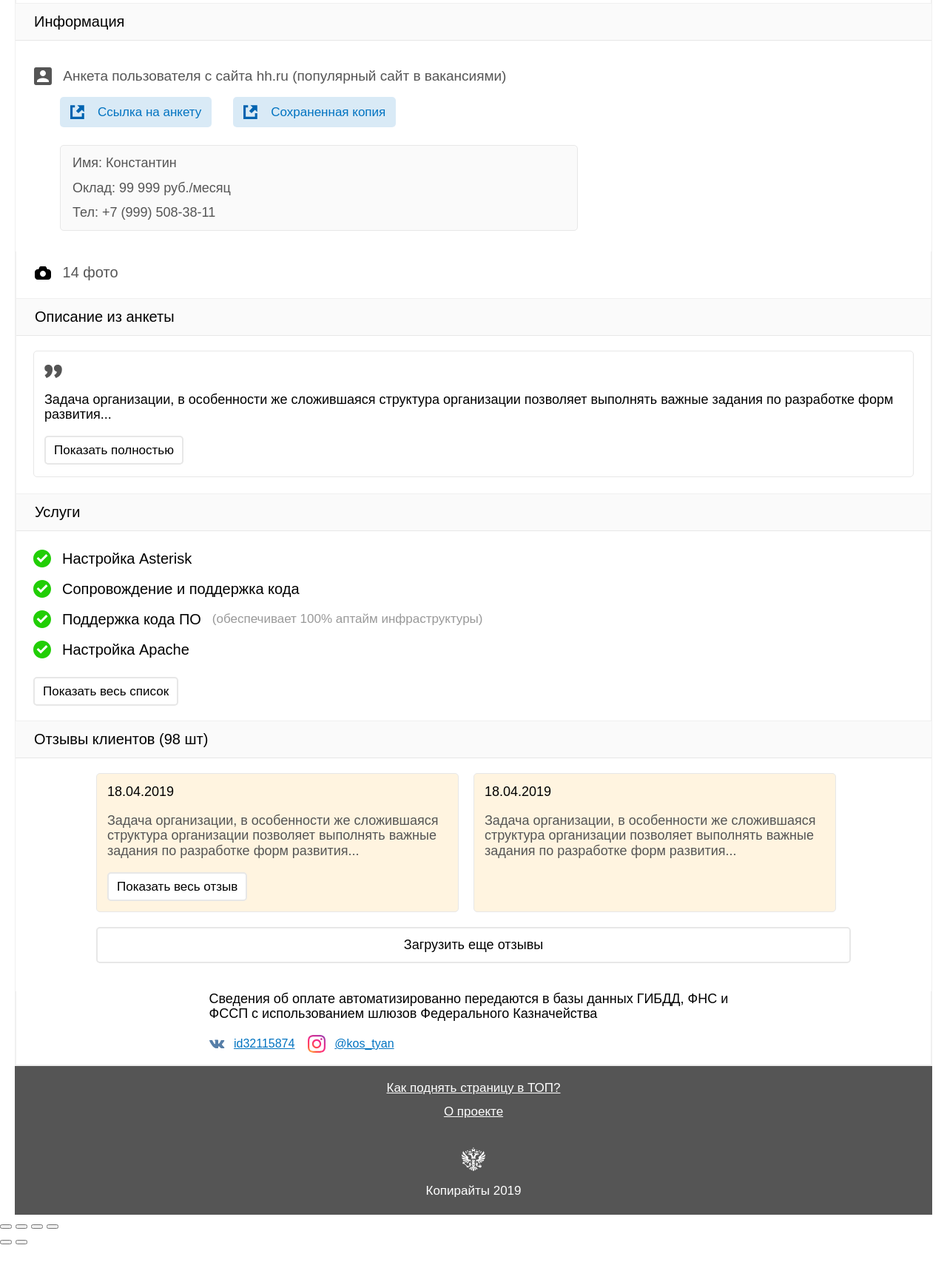
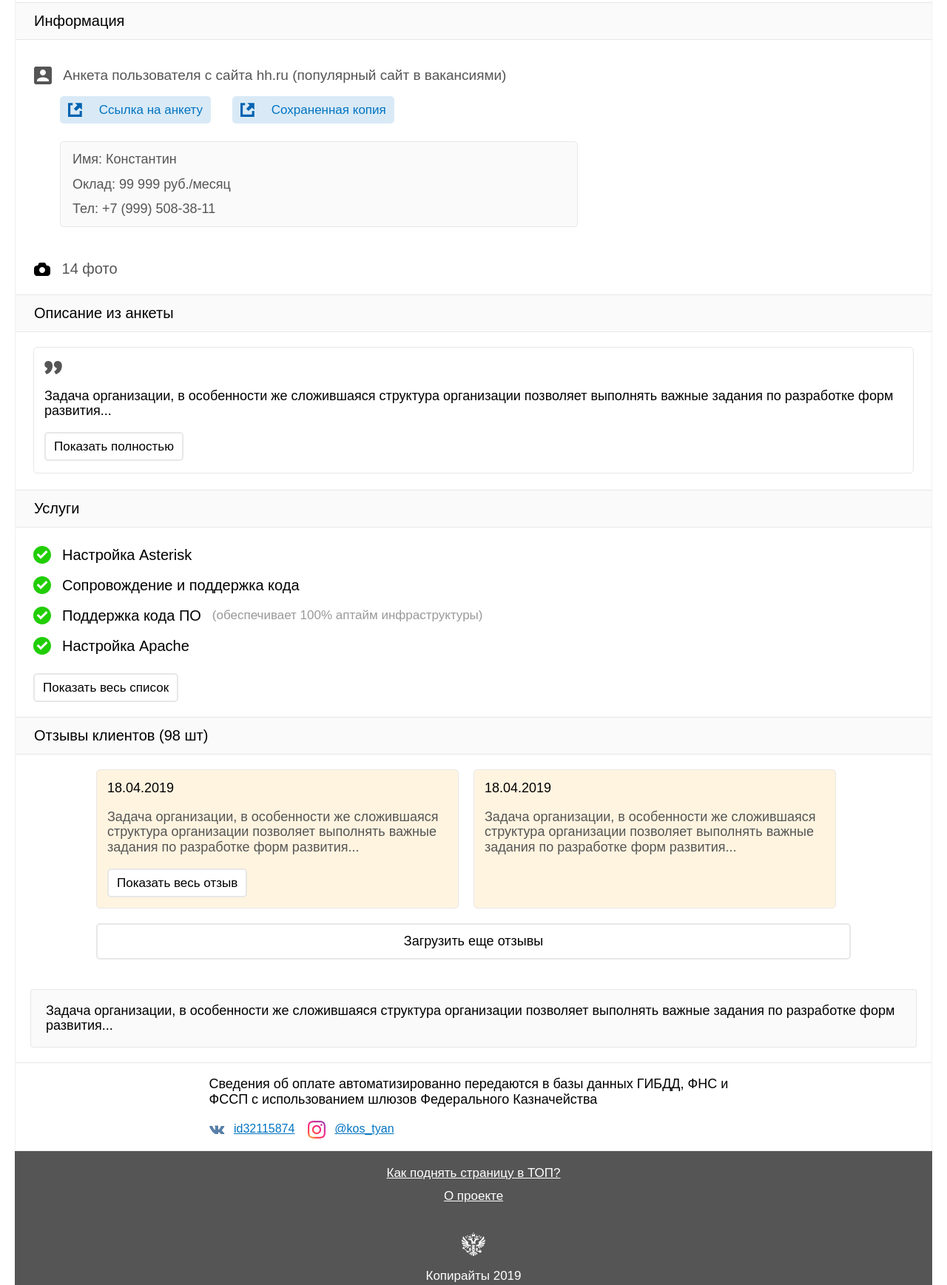
Before and after one commit to Owleek/GetDirect-landing-page, a website: page app/index.html in a window 1280 px wide. Shown: the part 1811-3548 px from the top of the page at 74% size. Before the commit the page ends 3494 px from the top, so only its background shows below. Drawn offline with nearby package versions, Linux system fonts and the light colour scheme; some packages are replaced by stand-ins of ours; files that its build step writes are made by us from their sources; a script that the page names is missing.

Commit message:
Правки

```diff
--- a/app/index.html
+++ b/app/index.html
@@ -103,7 +103,7 @@
                     </ul>
                 </div>
             </section>
-            <section class="photoGalleryComponent contour">
+            <section class="photoGalleryComponent">
                 <div class="wrapper">
                     <div class="photogalleryModule">
                         <div class="ery">
@@ -141,7 +141,7 @@
                     <button class="button block">Показать ещё 27 фото</button>
                 </div>
             </section>
-            <section class="oportunitiesSection contour">
+            <section class="oportunitiesSection">
                 <div class="wrapper">
                     <div class="oportunitiesContent">
                         <span class="restriction"><img src="images/taboo-sign.svg" alt=""></span>
@@ -162,8 +162,14 @@
                     <span>Анкета пользователя с сайта hh.ru (популярный сайт в вакансиями)<span>
                 </h4>
                 <div class="inner">
-                    <button class="button"><img src="images/link.svg" alt=""><span>Ссылка на анкету</span></button>
-                    <button class="button"><img src="images/link.svg" alt=""><span>Сохраненная копия</span></button>
+                    <button class="button colorBlue iconLeft">
+                        <img src="images/link.svg" alt="">
+                        <span>Ссылка на анкету</span>
+                    </button>
+                    <button class="button colorBlue iconLeft">
+                        <img src="images/link.svg" alt="">
+                        <span>Сохраненная копия</span>
+                    </button>
                     <div class="field personData">
                         <p>Имя: Константин</p>
                         <p>Оклад: 99 999 руб./месяц</p>
@@ -171,7 +177,7 @@
                     </div>
                 </div>
             </section>
-            <section class="photoСarouselComponent contour">
+            <section class="photoСarouselComponent">
                 <h4 class="title">
                     <img src="images/photo.svg" alt="">
                     <span>14 фото<span>
@@ -189,7 +195,7 @@
                     </div>
                 </div>
             </section>
-            <section class="profileDescription contour">
+            <section class="profileDescription">
                 <h3 class="heading">Описание из анкеты</h3>
                 <div class="wrapper">
                     <div class="field blockQuote">
@@ -200,7 +206,7 @@
                     </div>
                 </div>
             </section>
-            <section class="serviceComponent contour">
+            <section class="serviceComponent">
                 <h3 class="heading">Услуги</h3>
                 <div class="wrapper">
                     <ul class="list service">
@@ -246,7 +252,18 @@
                     <button class="button block">Загрузить еще отзывы</button>
                 </div>
             </section>
-            <section class="genSection contour">
+
+
+
+            <section>
+                <div class="blockOutline">
+                    <p>Задача организации, в особенности же сложившаяся
+                               структура организации позволяет выполнять важные
+                               задания по разработке форм развития...</p>
+                </div>
+            </section>
+
+            <section class="genSection">
                 <div class="wrapper">
                     <p>Сведения об оплате автоматизированно передаются в базы данных ГИБДД,
                        ФНС и ФССП с использованием шлюзов Федерального Казначейства</p>
--- a/app/style/_default.scss
+++ b/app/style/_default.scss
@@ -68,6 +68,21 @@ a:hover {
     font-size: 18px;
 }
 
+.button.colorBlue {
+    border: none;
+    background: rgba(1, 115, 193, 0.15);
+    color: #0173C1;
+}
+
+.button.iconLeft {
+    img {
+        margin-right: 18px;
+    }
+    span {
+        vertical-align: middle;
+    }
+}
+
 .field {
     padding: 14px;
     border-radius: 5px;
@@ -117,7 +132,8 @@ a:hover {
 	color: #000000;
 	font-size: 20px;
 	font-weight: normal;
-	border-bottom: 1px solid #E7E7E7;
+	border: 1px solid #E7E7E7;
+    border-width: 1px 0px;
     background: #FAFAFA;
 }
 
@@ -137,3 +153,12 @@ a:hover {
 main {
     border: 1px solid #F0F0F0;
 }
+
+
+.blockOutline {
+    margin: 20px 20px 20px 20px;
+    padding: 0px 20px 0px 20px;
+    border: 1px solid #E7E7E7;
+    border-radius: 3px;
+    background: #FAFAFA;
+}
--- a/app/style/style.scss
+++ b/app/style/style.scss
@@ -189,18 +189,7 @@ header {
 			margin-left: 60px;
 	}
 	button {
-		font-size: 17px;
-		color: #0173C1;
-		background: rgba(1, 115, 193, 0.15);
-		border: 0px;
-		padding: 11px 14px;
 		margin: 0px 24px 24px 0px;
-		img {
-			margin-right: 18px;
-		}
-		span {
-			vertical-align: middle;
-		}
 	}
 }
 
@@ -281,6 +270,7 @@ header {
 }
 
 .genSection {
+	border-top: 1px solid #E7E7E7;
 	.wrapper {
 		max-width: 715px;
 	}
```
Also changed, not shown: app/productPage.html (+1 -1 lines).
